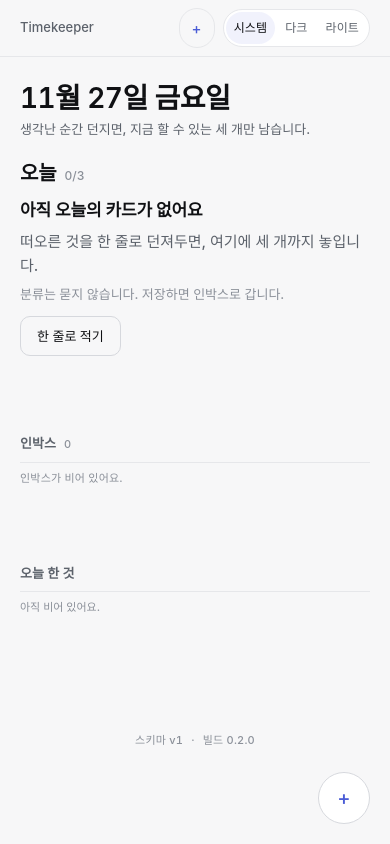
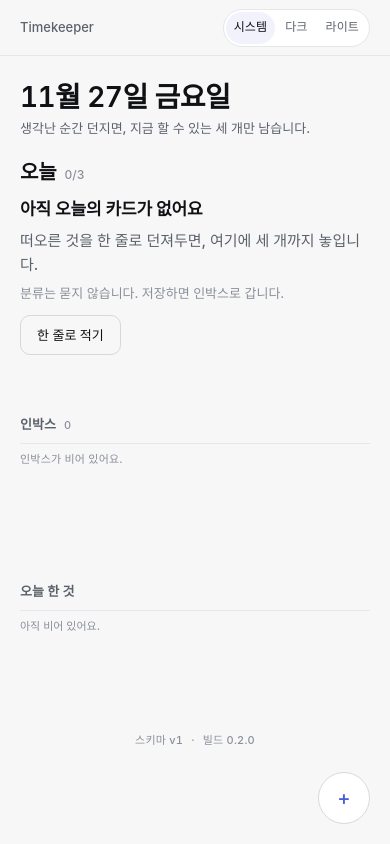
Before and after one commit to 6pjnxsdnbc-sys/timekeeper, a React (Vite) app: page / in a window 390 px wide. Built offline with nearby package versions, Linux system fonts and the light colour scheme.

Commit message:
ui: 모바일 빠른 입력은 + 하나로 — 상단 버튼 중복 제거, 인박스 하단 여백

```diff
--- a/src/ui/screens/TodayScreen.css
+++ b/src/ui/screens/TodayScreen.css
@@ -193,8 +193,12 @@
     display: none;
   }
 
-  .shell__capture-label {
+  .shell__capture {
     display: none;
+  }
+
+  .shell__inbox {
+    padding-bottom: var(--space-8);
   }
 
   .shell__fab {
```
